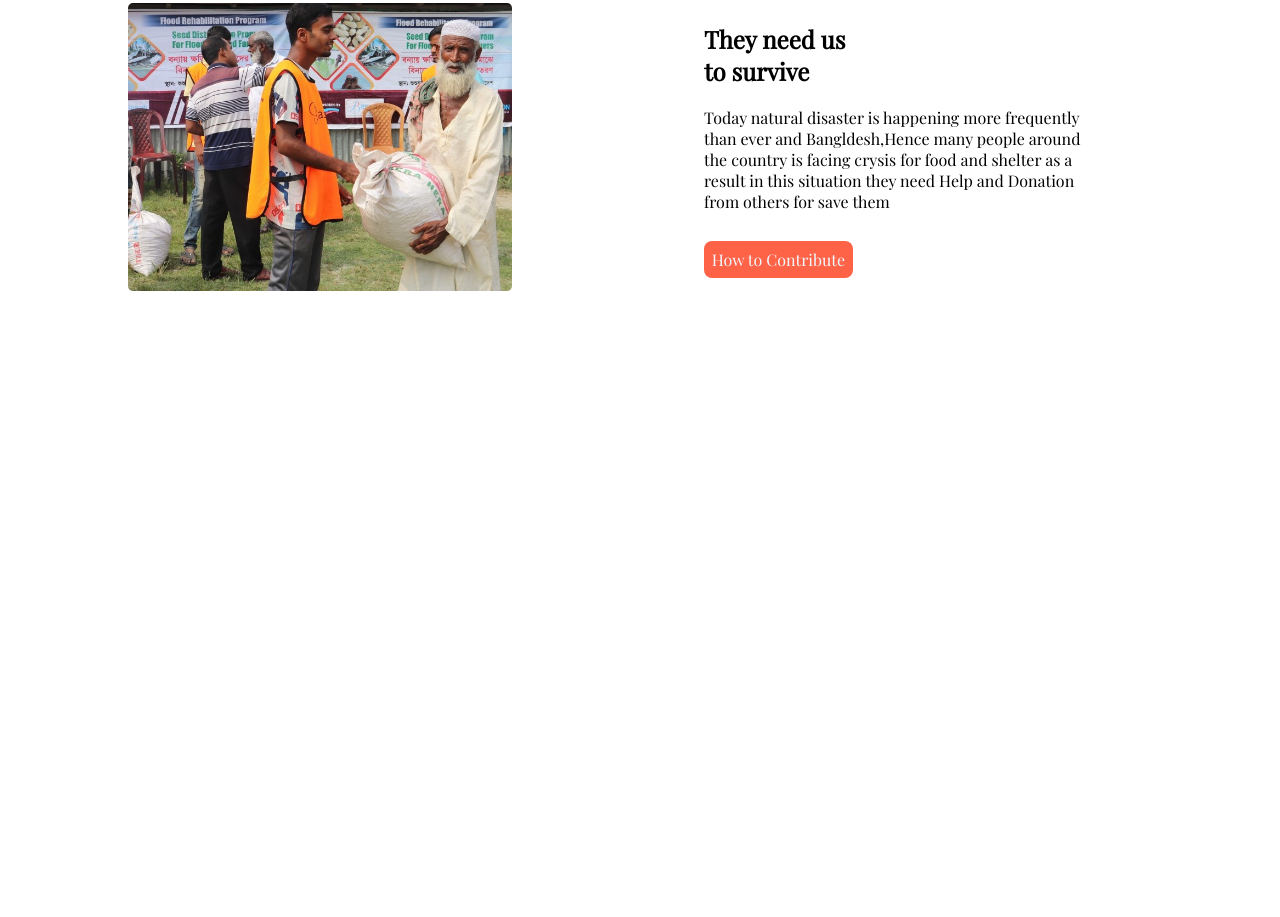
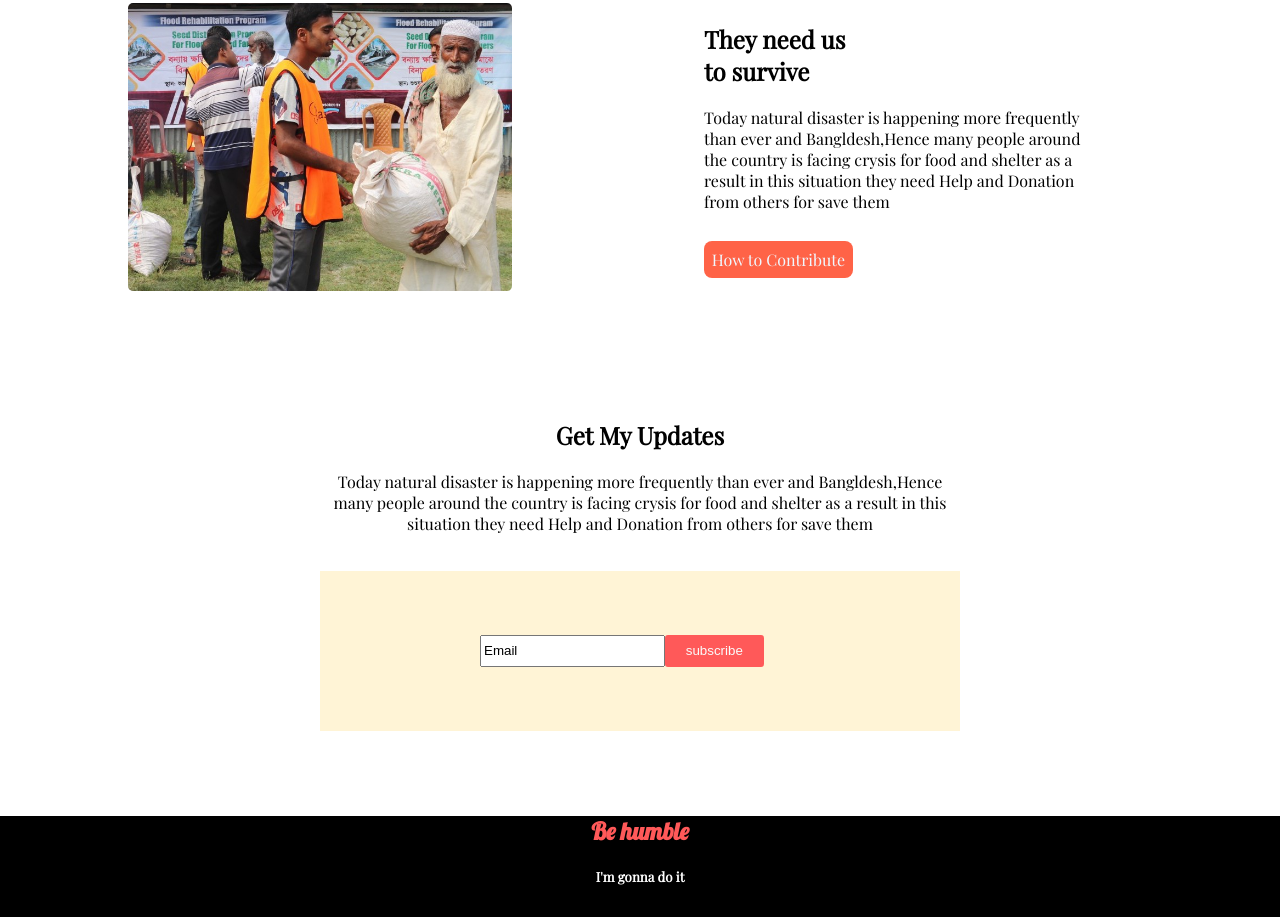
Before and after one commit to pkb1981/donate-today, a plain HTML site: page index.html in a window 1280 px wide. Shown: the part 1736-2653 px from the top of the page. Before the commit the page ends 2091 px from the top, so only its background shows below. Drawn offline with nearby package versions, Linux system fonts and the light colour scheme.

Commit message:
commit completed

```diff
--- a/index.html
+++ b/index.html
@@ -8,6 +8,9 @@
     <link rel="preconnect" href="https://fonts.googleapis.com">
     <link rel="preconnect" href="https://fonts.gstatic.com" crossorigin>
     <link href="https://fonts.googleapis.com/css2?family=Playfair+Display&display=swap" rel="stylesheet">
+    <link rel="preconnect" href="https://fonts.googleapis.com">
+    <link rel="preconnect" href="https://fonts.gstatic.com" crossorigin>
+    <link href="https://fonts.googleapis.com/css2?family=Lobster&display=swap" rel="stylesheet">
     <link rel="stylesheet" href="style.css">
     <title>Donation to save life</title>
 </head>
@@ -103,6 +106,25 @@
             <a class="button-link" target="_blank" href="https://bdrcs.org/">How to Contribute</a>
         </div>
     </section>
+    <!-- six section starts here -->
+    <section class="sixth-section">
+        <h1>Get My Updates</h1>
+        <p>Today natural disaster is happening more frequently than ever and Bangldesh,Hence many people around the
+            country is facing crysis for food and shelter as a result in this situation they need Help and Donation
+            from
+            others for save them </p>
+        <br>
+        <div class="email-button">
+            <input type="email" name="" value="Email" id="">
+            <input class="button-color" type="button" value="subscribe">
+        </div>
+        <br>
+    </section>
+    <!-- footer section starts here -->
+    <section class="footer">
+        <h1>Be humble</h1>
+        <h5>I'm gonna do it</h5>
+    </section>
 </body>
 
 </html>
--- a/style.css
+++ b/style.css
@@ -121,3 +121,44 @@ h4 {
     margin-right: 5%;
     border-radius: 5px;
 }
+
+.sixth-section {
+    margin-top: 10%;
+    margin-bottom: 5%;
+    margin-left: 25%;
+    margin-right: 25%;
+    text-align: center;
+}
+
+.email-button {
+    display: flex;
+    padding-left: 25%;
+    padding-right: 10%;
+    padding-top: 10%;
+    padding-bottom: 10%;
+    background-color: #FFF4D6;
+}
+
+.button-color {
+    background-color: #FF5959;
+    color: #FAFAFA;
+    border: none;
+    padding-left: 5%;
+    padding-right: 5%;
+    padding-top: 2%;
+    padding-bottom: 2%;
+    border-radius: 3px;
+}
+
+.footer {
+    text-align: center;
+    background-color: black;
+    color: white;
+    padding-bottom: 10px;
+}
+
+.footer h1 {
+    color: #FF5959;
+    font-family: 'Lobster';
+    font-family: 'Lobster', cursive;
+}
```
